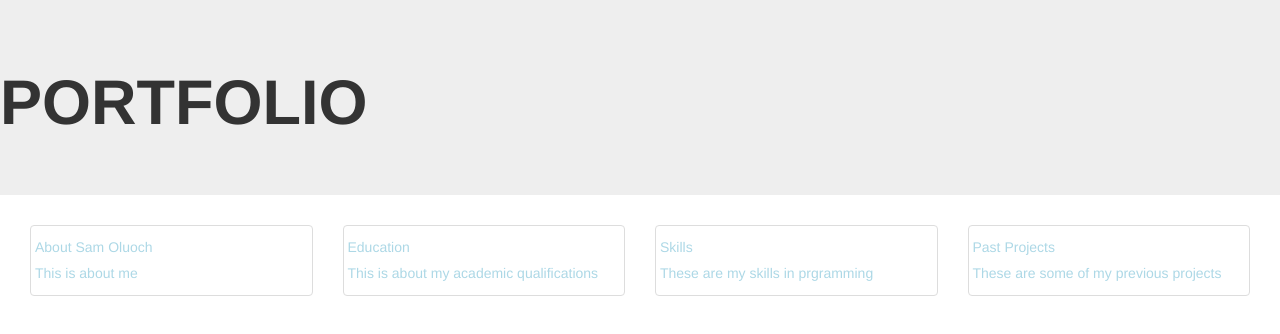
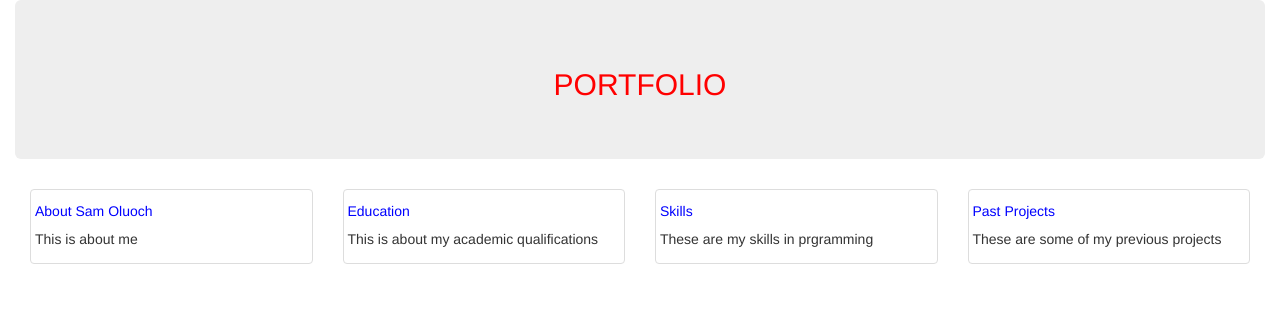
Before and after one commit to samoluoch/portfolio, a plain HTML site: page index.html in a window 1280 px wide. Drawn offline with nearby package versions, Linux system fonts and the light colour scheme; a script that the page names is missing.

Commit message:
added more styles

```diff
--- a/css/styles.css
+++ b/css/styles.css
@@ -1,6 +1,21 @@
 .summary {
+  background-color: black;
+}
+h5 {
+  color:blue;
+}
+.title {
+  background-color: lightblue;
+  color: red;
+}
+#jumbotron {
   background-color: lightblue;
 }
-h5 {
-  color: lightblue;
+h2 {
+  color: red;
+  align-items: center;
+  text-align: center;
 }
+#thumbnail {
+  background-color: brown;
+}
--- a/index.html
+++ b/index.html
@@ -7,33 +7,35 @@
 
 </head>
 <body>
-  <div class="jumbotron">
-  <h1><strong>PORTFOLIO</strong></h1>
+  <div class="container-fluid">
+  <div class="jumbotron" id="title">
+  <h2>PORTFOLIO</h2>
+</div>
 </div>
 
 <div class="container-fluid">
   <div class="rows">
     <div id="summary" class="col-md-3">
       <div class="thumbnail">
-      <h5>About Sam Oluoch<h5>
+      <h5>About Sam Oluoch</h5>
         <p>This is about me</p>
     </div>
     </div>
     <div class="col-md-3">
     <div class="thumbnail">
-      <h5>Education<h5>
+      <h5>Education</h5>
         <p>This is about my academic qualifications</p>
     </div>
     </div>
     <div class="col-md-3">
       <div class="thumbnail">
-      <h5>Skills<h5>
+      <h5>Skills</h5>
         <p>These are my skills in prgramming</p>
     </div>
     </div>
     <div class="col-md-3">
       <div class="thumbnail">
-      <h5>Past Projects<h5>
+      <h5>Past Projects</h5>
         <p>These are some of my previous projects</p>
     </div>
     </div>
```
